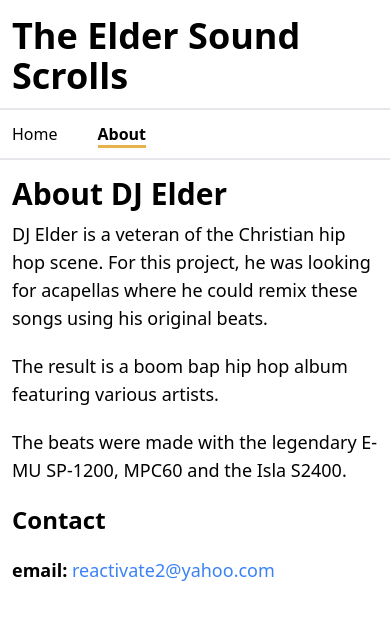
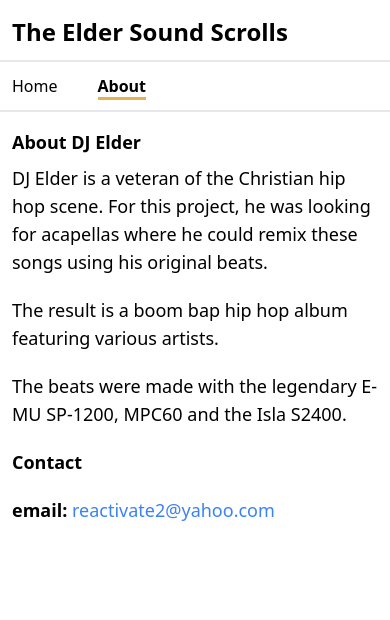
Before and after one commit to fpigeonjr/elder-sound-scrolls, a Vue app: page /about in a window 390 px wide. Shown: the top 620 px of the page. Built offline with nearby package versions, Linux system fonts and the light colour scheme.

Commit message:
mobile styles

```diff
--- a/src/App.vue
+++ b/src/App.vue
@@ -5,7 +5,9 @@
     <header class="container mx-auto max-w-screen-md">
       <div class="mt-4">
         <router-link to="/" exact>
-          <h1 class="text-4xl font-bold mb-3 pl-3">The Elder Sound Scrolls</h1>
+          <h1 class="text-2xl md:text-4xl font-bold mb-3 pl-3">
+            The Elder Sound Scrolls
+          </h1>
         </router-link>
         <nav
           class="py-3 md:py-1 pl-3 mb-4 border-t-2 border-b-2 border-gray-200 max-w-screen-lg"
@@ -15,7 +17,7 @@
         </nav>
       </div>
     </header>
-    <main class="container mx-auto max-w-screen-md">
+    <main class="container mx-auto max-w-screen-md mb-24">
       <router-view />
     </main>
   </div>
--- a/src/views/AboutView.vue
+++ b/src/views/AboutView.vue
@@ -1,6 +1,6 @@
 <template>
   <div class="px-3 md:px-0">
-    <h2 class="text-3xl font-bold mb-2">About DJ Elder</h2>
+    <h2 class="text-lg md:text-3xl font-bold mb-2">About DJ Elder</h2>
     <div class="space-y-5 text-lg">
       <p>
         DJ Elder is a veteran of the Christian hip hop scene. For this project,
@@ -12,7 +12,7 @@
         The beats were made with the legendary E-MU SP-1200, MPC60 and the Isla
         S2400.
       </p>
-      <h2 class="text-2xl font-bold">Contact</h2>
+      <h2 class="text-lg md:text-2xl font-bold">Contact</h2>
       <p>
         <span class="font-bold">email: </span>
         <a
```
